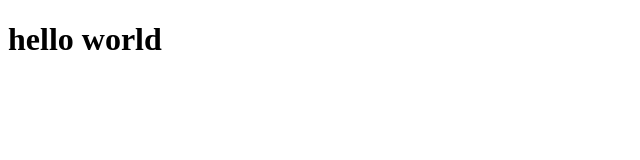
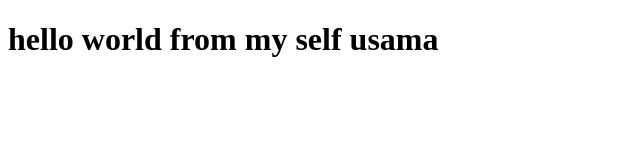
Before and after one commit to UsamaTanoli/bootcamp-2020, a plain HTML site: page index.html in a window 1280 px wide. Shown: the whole page, without its empty margins (0-640 px from the left). Drawn offline with Linux system fonts and the light colour scheme.

Commit message:
Update index.html

```diff
--- a/index.html
+++ b/index.html
@@ -7,8 +7,6 @@
     <title>Document</title>
 </head>
 <body>
-    <h1>hello world
-
-    </h1>
+    <h1>hello world from my self usama</h1>
 </body>
 </html>
```
